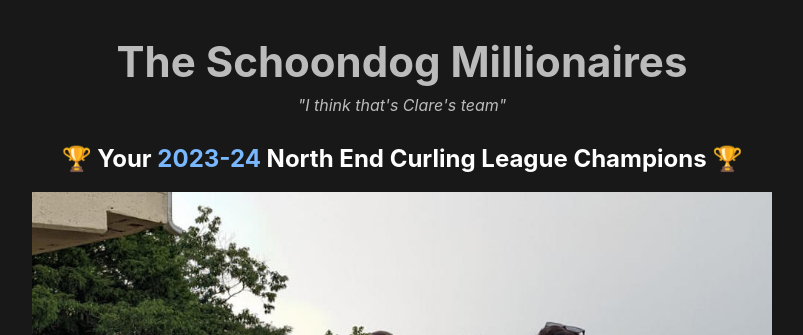
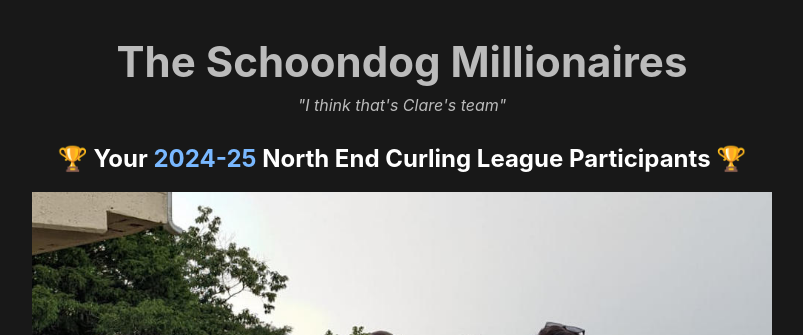
Before and after one commit to colindouglas/schoon.dog, a Jekyll site: the page built from index.md, in a window 1280 px wide. Shown: the top 335 px of the page, without its empty margins (238-1041 px from the left). Built offline with Jekyll 4.4.1, drawn with Linux system fonts in a browser that asks for light colours.

Commit message:
update main page to reflect sad reality

```diff
--- a/index.md
+++ b/index.md
@@ -10,7 +10,7 @@ title: Schoondog Millionaires
 <br>
 <center><script type="text/javascript" src="//counter.websiteout.net/js/7/5/42/0"></script></center>
 <p style="color:white; font-size:150%; text-align:center;" markdown="1">
-<b>🏆 Your [2023-24](assets/img/winners.jpg) North End Curling League Champions 🏆</b>
+<b>🏆 Your [2024-25](assets/img/winners.jpg) North End Curling League Participants 🏆</b>
 </p>
 <center><img src="/assets/img/schoondog.jpg" alt="Five extremely handsome people in nice clothes, posing for a picture in front of a body of water" title="Five extremely handsome people in nice clothes, posing for a picture in front of a body of water"></center>
 </div>
```
